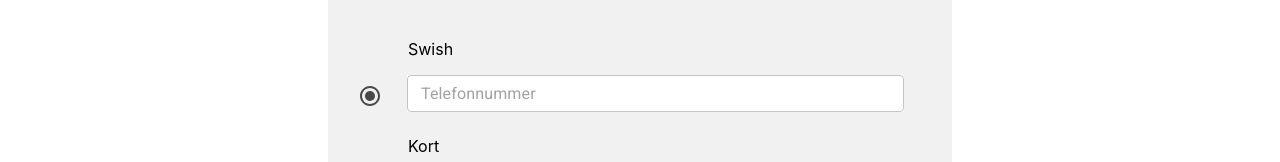
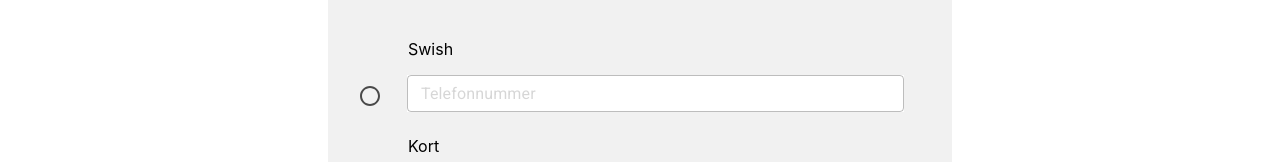
Before and after one commit to feliciaseg/webshop, a React (Create React App) app: page /checkout in a window 1280 px wide. Shown: the part 739-901 px from the top of the page. Built offline with nearby package versions, Linux system fonts and the light colour scheme.

Commit message:
added error structure

```diff
--- a/src/components/PaymentForm.tsx
+++ b/src/components/PaymentForm.tsx
@@ -38,7 +38,7 @@ export default function PaymentForm({
   validation,
   setValidation,
 }: Props) {
-  const [checkedOption, setCheckedOption] = useState("swish");
+  const [checkedOption, setCheckedOption] = useState<string>();
 
   const [error, setError] = useState({
     swishError: "",
@@ -224,7 +224,7 @@ export default function PaymentForm({
 
   return (
     <div style={paymentContainer}>
-      <FormControl>
+      <FormControl error={Boolean(!checkedOption)}>
         <RadioGroup style={radioContainer} value={checkedOption}>
           <p style={heading}>Swish</p>
           <div style={radioContainer}>
@@ -232,17 +232,16 @@ export default function PaymentForm({
               style={radioButton}
               className="radioButton"
               value="swish"
-              defaultChecked={true}
-              onChange={() => handleRadioChange("swish")}
+              onChange={() => (
+                handleRadioChange("swish"),
+                handleInputChange("swish", userPhone ? userPhone : "")
+              )}
               control={<Radio style={{ color: theme.palette.primary.main }} />}
               label={
                 <TextField
                   style={textField}
                   helperText={error.swishError}
                   value={payment.swish}
-                  onClick={() =>
-                    handleInputChange("swish", userPhone ? userPhone : "")
-                  }
                   error={Boolean(error.swishError)}
                   onChange={(e) => handleInputChange("swish", e.target.value)}
                   placeholder={"Telefonnummer"}
```
